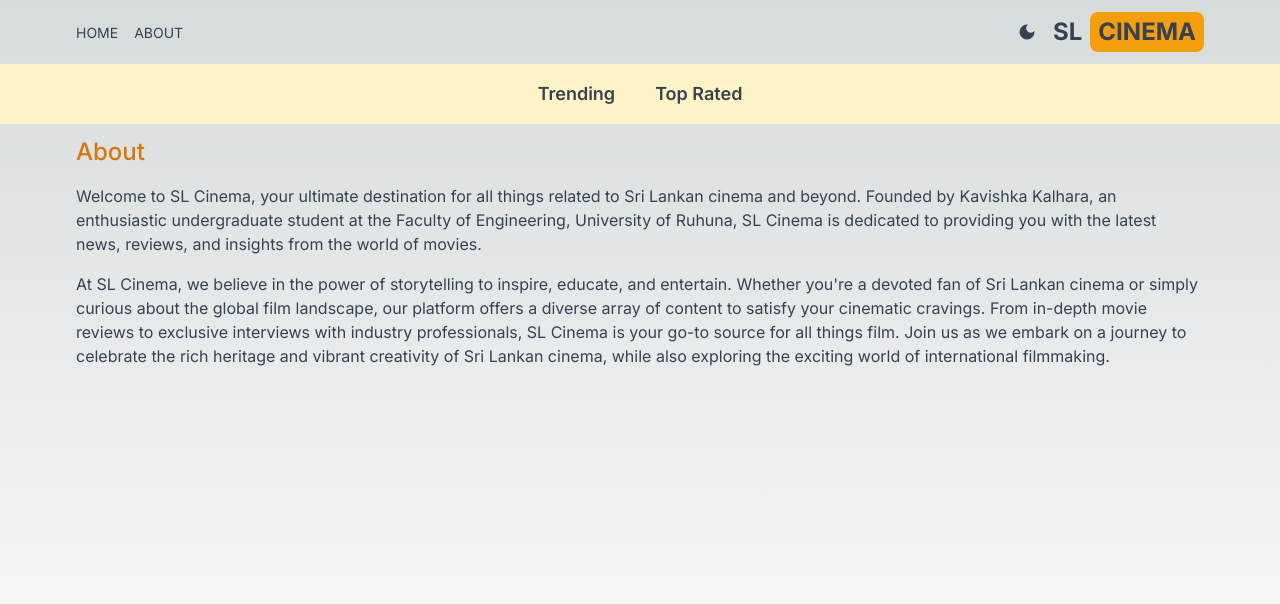
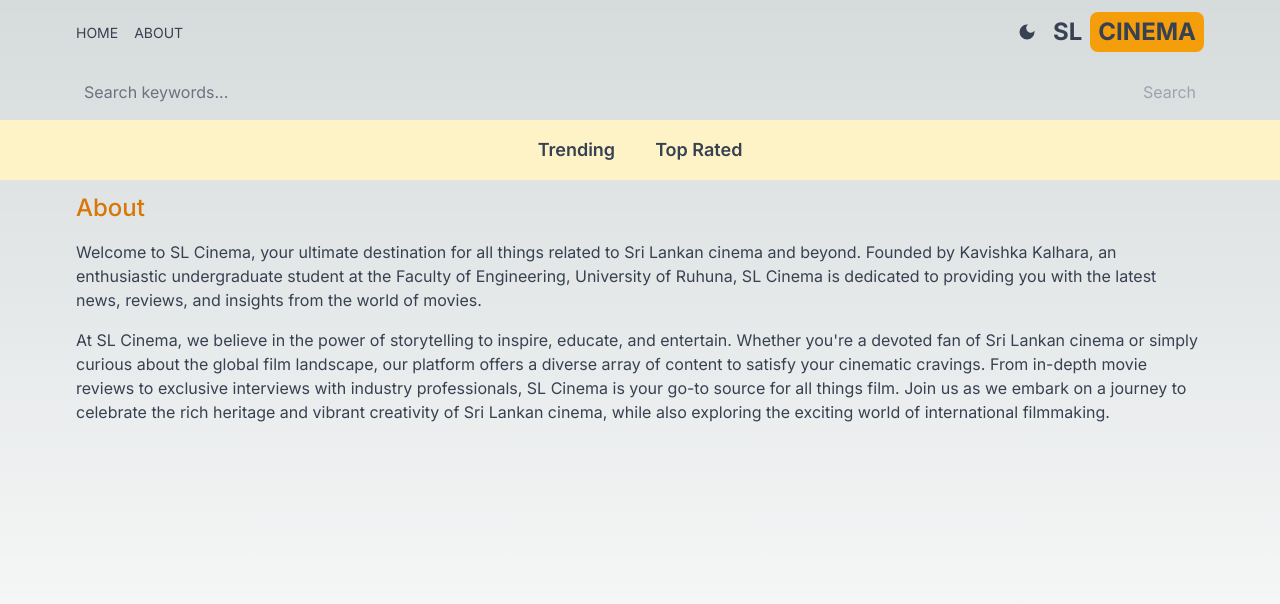
Before and after one commit to kavishkakalhara1/sl-cinema, a Next.js app: page /about in a window 1280 px wide. Shown: the top 604 px of the page. Built offline with nearby package versions, Linux system fonts and the light colour scheme.

Commit message:
Search functionality added

```diff
--- a/src/app/layout.js
+++ b/src/app/layout.js
@@ -3,6 +3,7 @@
 import Header from "@/components/Header";
 import Providers from "./Providers";
 import Navbar from "@/components/Navbar";
+import SearchBox from "@/components/SearchBox";
 
 const inter = Inter({ subsets: ["latin"] });
 
@@ -17,6 +18,7 @@
       <body className={inter.className}>
         <Providers>
           <Header />
+          <SearchBox />
           <Navbar />
           {children}
         </Providers>
--- /dev/null
+++ b/src/app/search/[searchTerm]/page.jsx
@@ -0,0 +1,18 @@
+import Results from '@/components/Results';
+
+export default async function SearchPage({ params }) {
+  const seachTerm = params.searchTerm;
+  const res = await fetch(
+    `https://api.themoviedb.org/3/search/movie?api_key=${process.env.API_KEY}&query=${seachTerm}&language=en-US&page=1&include_adult=false`
+  );
+  const data = await res.json();
+  const results = data.results;
+  return (
+    <div>
+      {results &&
+        results.length ===
+        <h1 className='pt-6 text-center'>No results found</h1>}
+      {results && <Results results={results} />}
+    </div>
+  );
+}
--- /dev/null
+++ b/src/components/SearchBox.jsx
@@ -0,0 +1,33 @@
+'use client';
+
+import { useState } from 'react';
+import { useRouter } from 'next/navigation';
+
+export default function SearchBox() {
+  const [search, setSearch] = useState('');
+  const router = useRouter();
+  const handleSubmit = (e) => {
+    e.preventDefault();
+    router.push(`/search/${search}`);
+  };
+  return (
+    <form
+      className='flex justify-between max-w-6xl px-5 mx-auto'
+      onSubmit={handleSubmit}
+    >
+      <input
+        type='text'
+        placeholder='Search keywords...'
+        className='flex-1 w-full placeholder-gray-500 bg-transparent rounded-md outline-none h-14'
+        value={search}
+        onChange={(e) => setSearch(e.target.value)}
+      />
+      <button
+        className='text-amber-600 disabled:text-gray-400'
+        disabled={search === ''}
+      >
+        Search
+      </button>
+    </form>
+  );
+}
```
